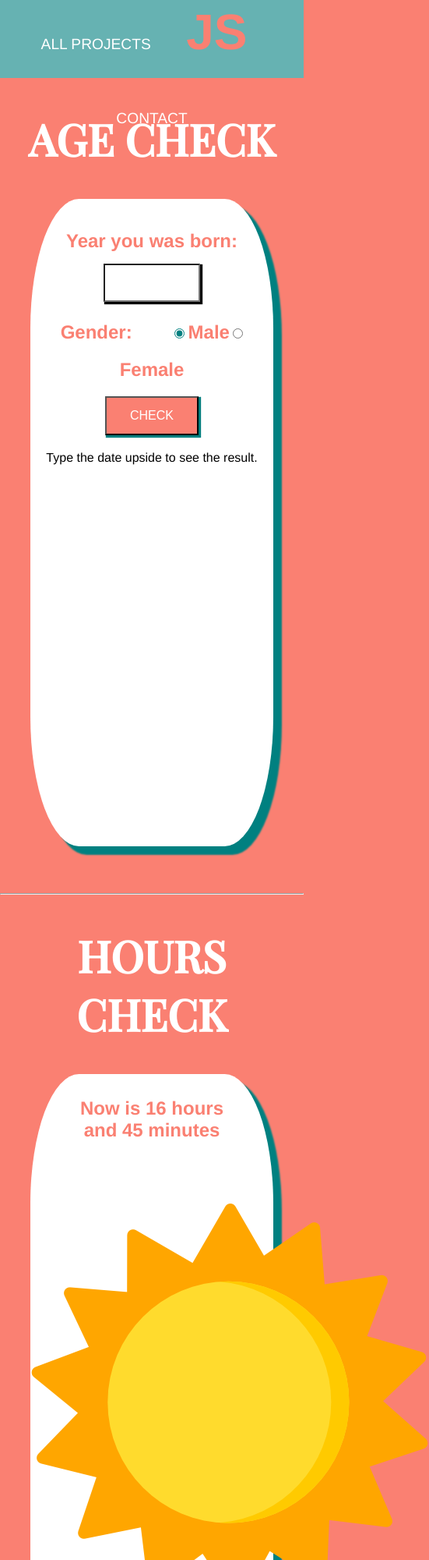
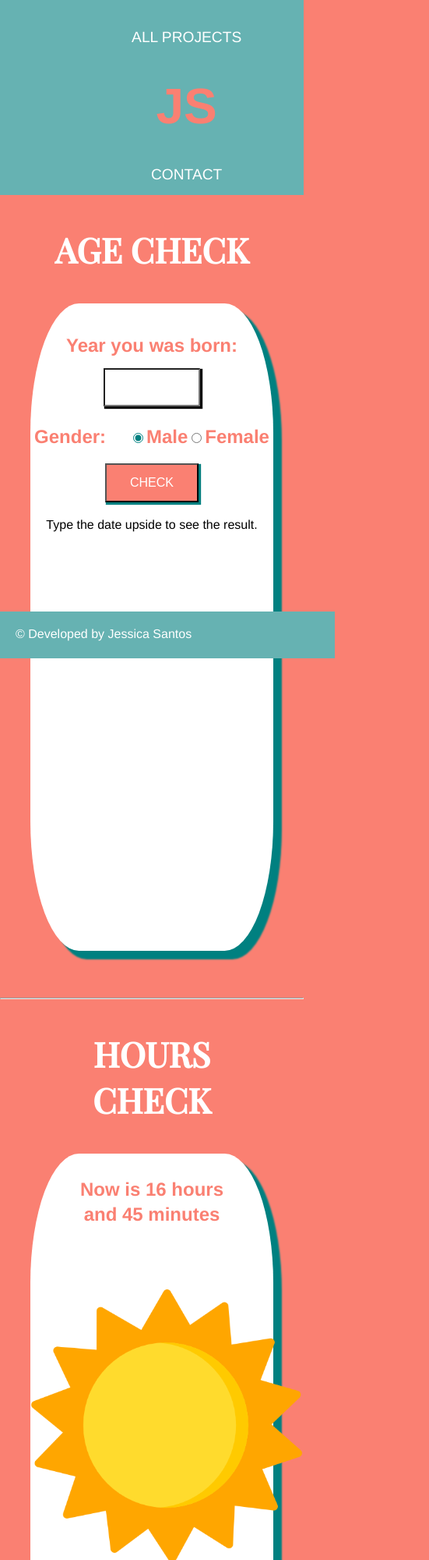
Before and after one commit to jessicasantosb/JS, a plain HTML site: page index.html in a window 390 px wide. Shown: the top 2000 px of the page at 78% size, 551 px wide, since content can reach past the window. Drawn offline with nearby package versions, Linux system fonts and the light colour scheme.

Commit message:
improving responsiveness

```diff
--- a/index.html
+++ b/index.html
@@ -50,7 +50,7 @@
         <h1 id="age">Age check</h1>
         <section id="age-check">
             <form action="form">
-                <label>Year you was born:</label>
+                <label>Year you was born:</label><br>
                 <input class="year" type="number" name="numb" id="number">
             </form>
             <form class="age-form" action="form">
@@ -93,7 +93,7 @@
         <section id="mult-table">
             <form class="table-data">
                 <label>Number:</label>
-                <input type="number" name="mult-table" id="table-n">
+                <input type="number" name="mult-table" id="table-n"><br>
                 <input type="button" value="Generate" class="button" onclick="go()">
             </form>
             <div>
@@ -110,7 +110,7 @@
         <section id="n-analise">
             <form>
                 <label>Type a number<br> between 1 and 20</label><br>
-                <input type="number" name="a-num" id="a-num">
+                <input type="number" name="a-num" id="a-num"><br>
                 <input class="button" type="button" value="add" onclick="add()"><br>
             </form>
             <div class="option-div">
@@ -124,9 +124,10 @@
 <!-- DICE GAME -->
         <h1 id="dice">Dice Game</h1>
         <section id="dice-game">
-            <h2 class="dice-text">Refresh the page</h2>
+            <h2 class="dice-text"></h2>
+            <h5>Refresh the page to see the result</h5>
             <div>
-                <p class="dice-text">Player 1</p>
+                <p class="dice-text">Player 1 </p>
                 <img class="img1" src="images/dice6.png" alt="dice">
                 <p>Player 2</p>
                 <img class="img2" src="images/dice6.png" alt="dice">
--- a/script.js
+++ b/script.js
@@ -15,6 +15,8 @@ function check() {
         let gender = ''
         img.setAttribute('id', 'photo')
         img.style.paddingTop = '15px'
+        img.style.maxHeight = '400px'
+        img.style.minHeight = '350px'
         if (fsex[0].checked) {
             gender = 'Man'
             if (age >=0 && age < 5) {
@@ -58,9 +60,12 @@ function loading() {
     let m = d.getMinutes()
     msg.innerHTML = 'Now is ' + h + ' hours<br> and ' + m + ' minutes'
     img.style.textAlign = 'center'
+    img.style.maxHeight = '350px'
+    img.style.minHeight = '300px'
     msg.style.color = 'salmon'
     msg.style.fontWeight = 'bold'
     msg.style.fontSize = '1.5rem'
+    msg.style.lineHeight = '2rem'
 
     if (h >= 6 && h < 12) {
         img.src = 'images/morning.png'
@@ -188,14 +193,15 @@ function end() {
 }
 
 /////////////////// DICE GAME /////////////////
-    let randomNumber1 = Math.floor(Math.random() * 5)+1;
-    let randomNumber2 = Math.floor(Math.random() * 5)+1;
-    let img1 = document.querySelector('img.img1').setAttribute('src', 'images/dice'+randomNumber1+'.png')
-    let img2 = document.querySelector('img.img2').setAttribute('src', 'images/dice'+randomNumber2+'.png')
-
+const randomNumber1 = Math.floor(Math.random() * 5)+1;
+const randomNumber2 = Math.floor(Math.random() * 5)+1;
+const img1 = document.querySelector('img.img1').setAttribute('src', 'images/dice'+randomNumber1+'.png')
+const img2 = document.querySelector('img.img2').setAttribute('src', 'images/dice'+randomNumber2+'.png')
+const btn = document.querySelector('#btn-dice')
 let text = document.querySelector('h2.dice-text')
 text.style.color = 'salmon'
 text.style.fontWeight = 'bold'
+
 if (randomNumber1 >= randomNumber2) {
     text.innerHTML = 'Player 1 Wins!'
 } else if (randomNumber1 <= randomNumber2) {
--- a/styles.css
+++ b/styles.css
@@ -41,7 +41,11 @@ a:active, a:hover {
 }
 @media (max-width: 900px) {
     .logo {
-        padding: 0 30px 0 30px;
+
+    }
+    nav {
+        height: 250px;
+        display: flex;
     }
 }
 
@@ -60,7 +64,7 @@ a:active, a:hover {
     display: inline;
     position: absolute;
     margin-top: 70px;
-    margin-left: -50px;
+    margin-left: -30px;
     background-color: #66b2b2;
     transition: -5%;
     border-radius: 10%;
@@ -83,17 +87,22 @@ a:active, a:hover {
 h1 {
     color: #fff;
     font-size: 3.5rem;
-    padding: 40px 0 40px 0;
+    padding: 40px 10% 40px 10%;
     text-align: center;
     text-transform: uppercase;
     font-family: 'Playfair Display', serif;
+}
+@media (max-width: 900px) {
+    h1 {
+        font-size: 2.75rem;
+    }
 }
 
 /*********************************** ALL SECTIONS */
 section {
     margin: 0 10% 0 10%;
     background-color: #fff;
-    height: 800px;
+    min-height: 800px;
     border-radius: 20%;
     padding-top: 30px;
     box-shadow: 10px 10px 2px 1px teal;
@@ -121,7 +130,6 @@ input::-webkit-inner-spin-button {
     }
 }
 
-
 /*********************************** ALL BUTTONS */
 .button {
     height: 50px;
@@ -147,7 +155,7 @@ input::-webkit-inner-spin-button {
     margin: 5px 0 5px 0;
 }
 .gender {
-    padding-right: 50px;
+    padding-right: 30px;
 }
 .age-form {
     padding: 10px 0 10px 0;
@@ -157,6 +165,11 @@ input::-webkit-inner-spin-button {
 }
 #mal, #fem {
     accent-color: teal;
+}
+@media (min-width: 900px) {
+    #age-check {
+        padding: 3%;
+    }
 }
 
 /*********************************** HOURS CHECK SECTION */
@@ -186,11 +199,16 @@ input::-webkit-inner-spin-button {
 #count-res {
     margin-top: 20px
 }
+@media (min-width: 900px) {
+    #counting {
+        padding-left: 15%;
+    }
+}
 
 /*********************************** MULTIPLICATION TABLE SECTION */
 #select {
-    height: 400px;
-    width: 500px;
+    min-height: 400px;
+    max-width: 400px;
     margin-top: 120px;
     font-size: 1.6rem;
     text-align: center;
@@ -214,12 +232,15 @@ input::-webkit-inner-spin-button {
     margin: 20px;
 }
 #list-tab {
-    width: 500px;
+    max-width: 400px;
 }
 
 /*********************************** DICE GAME SECTION */
+#dice-game {
+    margin-bottom: 80px;
+}
 #dice-game div{
-    padding-top: 60px
+    padding-top: 60px;
 }
 #dice-game div p {
     font-size: 1.5rem;
@@ -229,8 +250,10 @@ input::-webkit-inner-spin-button {
 footer {
     background-color:#66b2b2;
     color: #fff;
-    height: 70px;
-    margin-top: 50px;
-    padding-top: 40px;
-    text-align: center;
+    height: 20px;
+    width: 100%;
+    padding: 20px;
+    position: fixed;
+    bottom: 0;
+
 }
```
Lines whose indentation alone changed are shown as unchanged.
